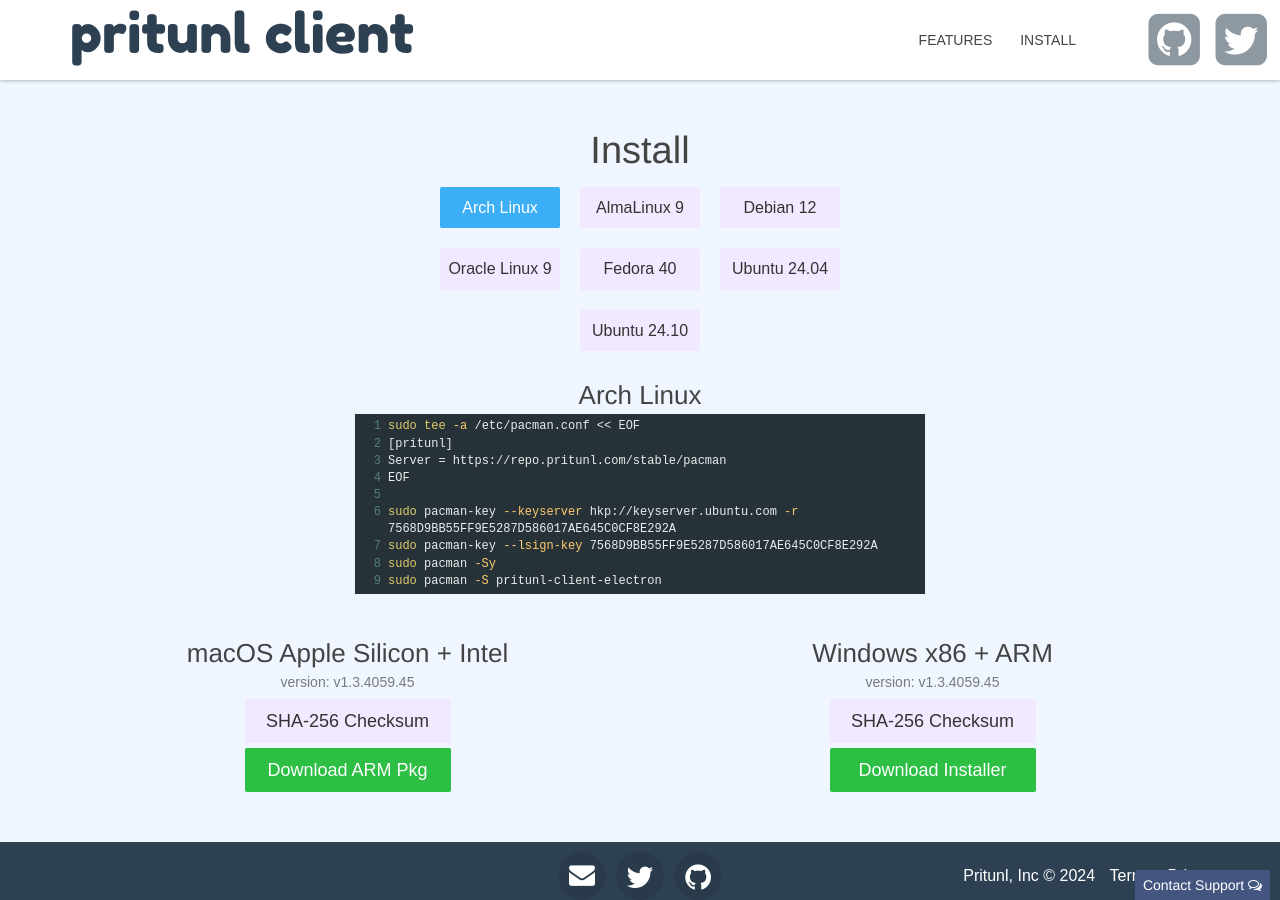
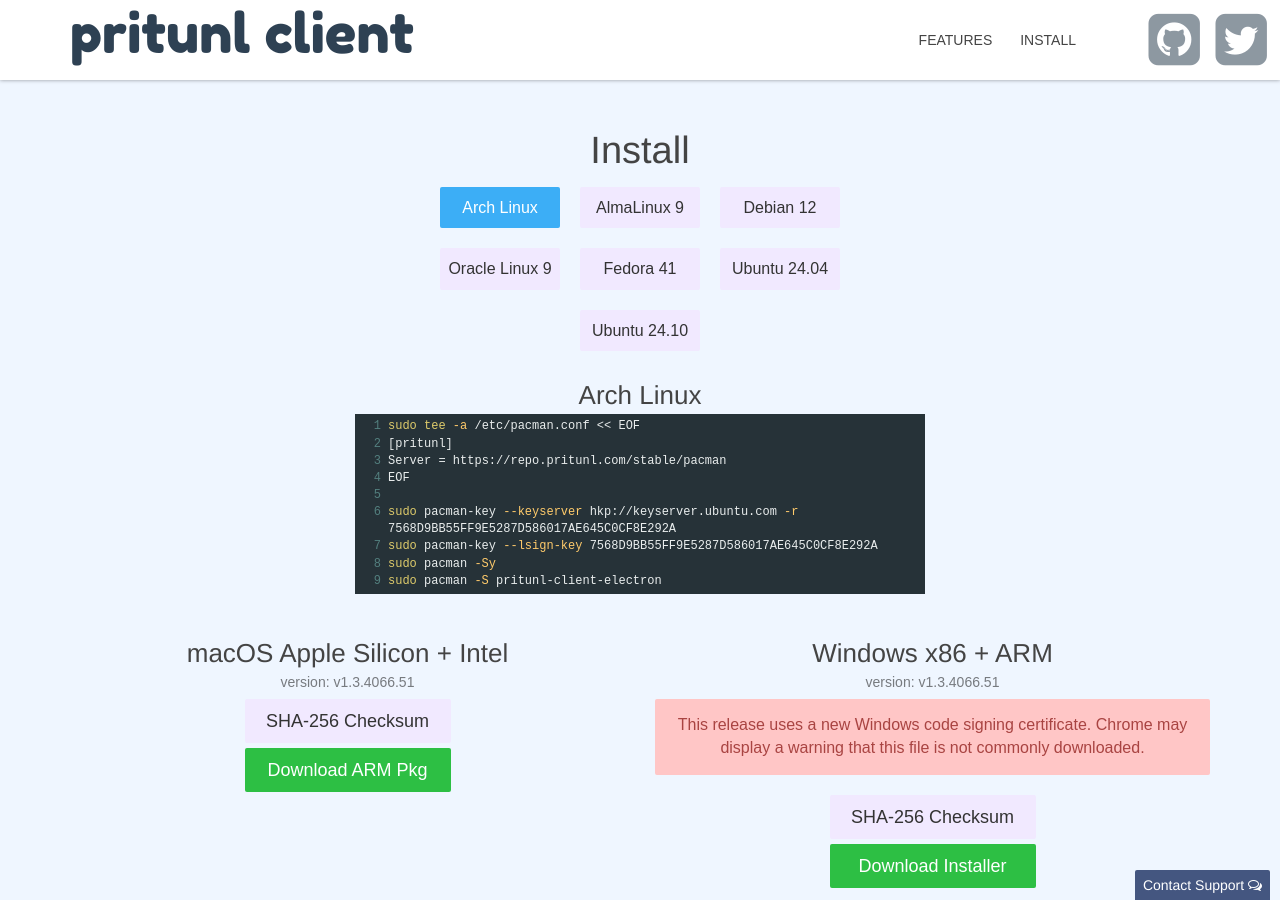
Before and after one commit to pritunl/client.pritunl.github.io, a Jekyll site: the page built from index.html, in a window 1280 px wide and 900 px high, scrolled down 2630 px. Built offline with Jekyll 4.4.1, drawn with Linux system fonts in a browser that asks for light colours; nearby versions of some CDN libraries; some web fonts are replaced.

Commit message:
Update client install info

```diff
--- a/index.html
+++ b/index.html
@@ -96,7 +96,7 @@
       <div class="row client">
         <h2 class="title text-center">Install</h2>
         <div class="distro-btns item col-md-6 col-sm-12 col-xs-12 col-md-offset-3">
-          <button class="client-distro client-archlinux btn btn-lg btn-primary">Arch Linux</button><button class="client-distro client-centos-7 btn btn-lg btn-default">AlmaLinux 9</button><button class="client-distro client-debian-stretch btn btn-lg btn-default">Debian 12</button><button class="client-distro client-other btn btn-lg btn-default">Oracle Linux 9</button><button class="client-distro client-fedora btn btn-lg btn-default">Fedora 40</button><button class="client-distro client-ubuntu-one btn btn-lg btn-default" style="display: none !important">Ubuntu 22.04</button><button class="client-distro client-ubuntu-two btn btn-lg btn-default">Ubuntu 24.04</button><button class="client-distro client-ubuntu-three btn btn-lg btn-default">Ubuntu 24.10</button>
+          <button class="client-distro client-archlinux btn btn-lg btn-primary">Arch Linux</button><button class="client-distro client-centos-7 btn btn-lg btn-default">AlmaLinux 9</button><button class="client-distro client-debian-stretch btn btn-lg btn-default">Debian 12</button><button class="client-distro client-other btn btn-lg btn-default">Oracle Linux 9</button><button class="client-distro client-fedora btn btn-lg btn-default">Fedora 41</button><button class="client-distro client-ubuntu-one btn btn-lg btn-default" style="display: none !important">Ubuntu 22.04</button><button class="client-distro client-ubuntu-two btn btn-lg btn-default">Ubuntu 24.04</button><button class="client-distro client-ubuntu-three btn btn-lg btn-default">Ubuntu 24.10</button>
         </div>
         <div class="item col-md-10 col-sm-12 col-xs-12 col-md-offset-1 install-archlinux">
           <h3 class="title text-center">Arch Linux</h3>
@@ -150,11 +150,11 @@
 sudo yum install pritunl-client-electron</textarea>
         </div>
         <div class="item col-md-10 col-sm-12 col-xs-12 col-md-offset-1 install-fedora">
-          <h3 class="title text-center">Fedora 40</h3>
+          <h3 class="title text-center">Fedora 41</h3>
           <textarea class="editor bash">sudo tee /etc/yum.repos.d/pritunl.repo &lt;&lt; EOF
 [pritunl]
 name=Pritunl Stable Repository
-baseurl=https://repo.pritunl.com/stable/yum/fedora/40/
+baseurl=https://repo.pritunl.com/stable/yum/fedora/41/
 gpgcheck=1
 enabled=1
 EOF
@@ -203,15 +203,18 @@
       <div class="row client">
         <div class="item col-md-6 col-sm-12 col-xs-12">
           <h3 class="title text-center client-title">macOS Apple Silicon + Intel</h3>
-          <div class="client-ver">version: v1.3.4059.45</div>
+          <div class="client-ver">version: v1.3.4066.51</div>
           <a class="client-sum btn btn-lg btn-default" href="https://raw.githubusercontent.com/pritunl/pritunl-client-electron/master/SHA256" target="_blank">SHA-256 Checksum</a><br>
-          <a class="client-download btn btn-lg btn-success" href="https://github.com/pritunl/pritunl-client-electron/releases/download/1.3.4059.45/Pritunl.pkg.zip">Download ARM Pkg</a>
+          <a class="client-download btn btn-lg btn-success" href="https://github.com/pritunl/pritunl-client-electron/releases/download/1.3.4066.51/Pritunl.pkg.zip">Download ARM Pkg</a>
         </div>
         <div class="item col-md-6 col-sm-12 col-xs-12">
           <h3 class="title text-center client-title">Windows x86 + ARM</h3>
-          <div class="client-ver">version: v1.3.4059.45</div>
+          <div class="client-ver">version: v1.3.4066.51</div>
+          <div class="alert alert-danger" role="alert">
+            This release uses a new Windows code signing certificate. Chrome may display a warning that this file is not commonly downloaded.
+          </div>
           <a class="client-sum btn btn-lg btn-default" href="https://raw.githubusercontent.com/pritunl/pritunl-client-electron/master/SHA256" target="_blank">SHA-256 Checksum</a><br>
-          <a class="client-download btn btn-lg btn-success" href="https://github.com/pritunl/pritunl-client-electron/releases/download/1.3.4059.45/Pritunl.exe">Download Installer</a>
+          <a class="client-download btn btn-lg btn-success" href="https://github.com/pritunl/pritunl-client-electron/releases/download/1.3.4066.51/Pritunl.exe">Download Installer</a>
         </div>
       </div>
     </div>
```
